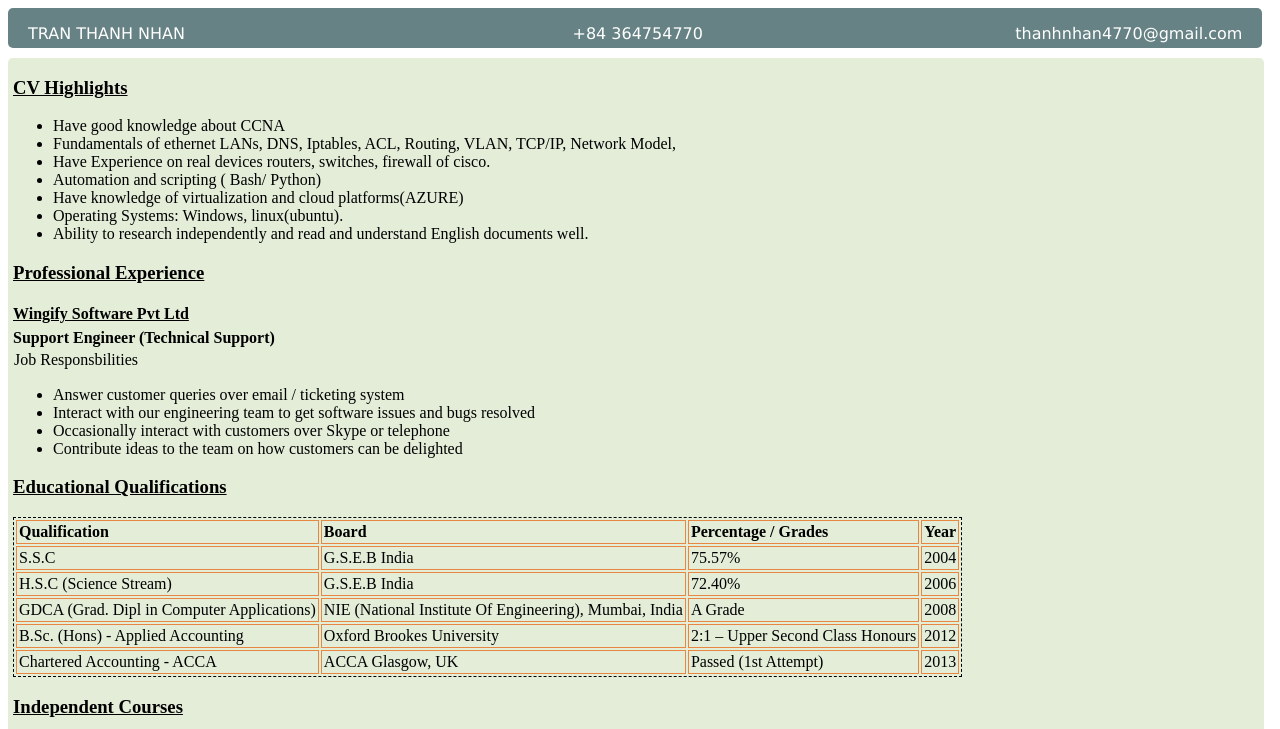
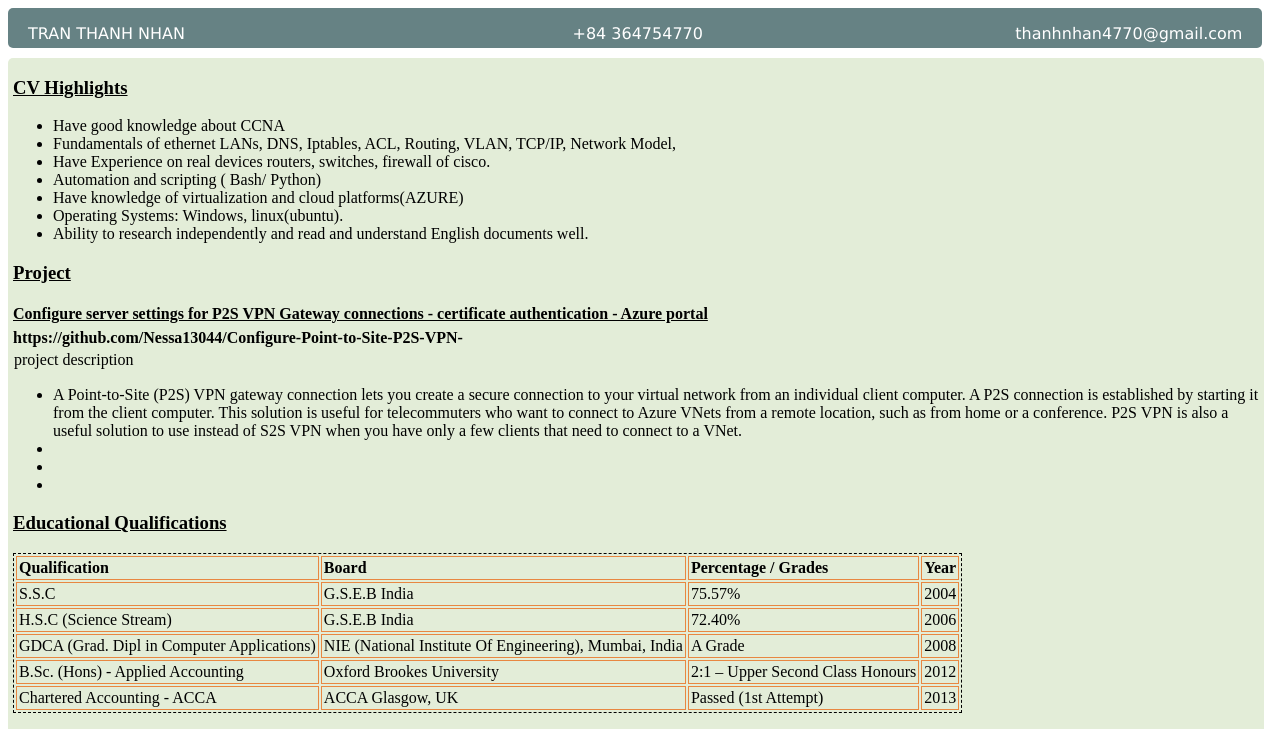
Before and after one commit to Nessa13044/my_static_web_app, a website: page src/index.html in a window 1280 px wide. Shown: the top 729 px of the page. Drawn offline with Linux system fonts and the light colour scheme.

Commit message:
Update index.html

```diff
--- a/src/index.html
+++ b/src/index.html
@@ -25,16 +25,16 @@
                 <li>Operating Systems: Windows, linux(ubuntu).</li>
                 <li>Ability to research independently and read and understand English documents well.</li></ul>
             </p>
-            <h3>Professional Experience</h3>
-            <h4 id="company-name">Wingify Software Pvt Ltd</h4>
-            <p id="job-title"><strong>Support Engineer (Technical Support)</strong></p>
-            <p id="job-responsibilities">Job Responsbilities</p>
+            <h3>Project</h3>
+            <h4 id="company-name">Configure server settings for P2S VPN Gateway connections - certificate authentication - Azure portal</h4>
+            <p id="job-title"><strong>https://github.com/Nessa13044/Configure-Point-to-Site-P2S-VPN-</strong></p>
+            <p id="job-responsibilities">project description</p>
             <p>
             <ul>
-                <li>Answer customer queries over email / ticketing system</li>
-                <li>Interact with our engineering team to get software issues and bugs resolved</li>
-                <li>Occasionally interact with customers over Skype or telephone</li>
-                <li>Contribute ideas to the team on how customers can be delighted</li></ul>
+                <li>A Point-to-Site (P2S) VPN gateway connection lets you create a secure connection to your virtual network from an individual client computer. A P2S connection is established by starting it from the client computer. This solution is useful for telecommuters who want to connect to Azure VNets from a remote location, such as from home or a conference. P2S VPN is also a useful solution to use instead of S2S VPN when you have only a few clients that need to connect to a VNet.</li>
+                <li></li>
+                <li></li>
+                <li></li></ul>
             </p>
             <h3>Educational Qualifications</h3>
             <table>
```
